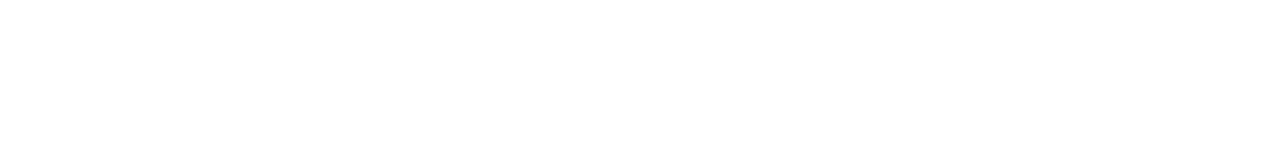
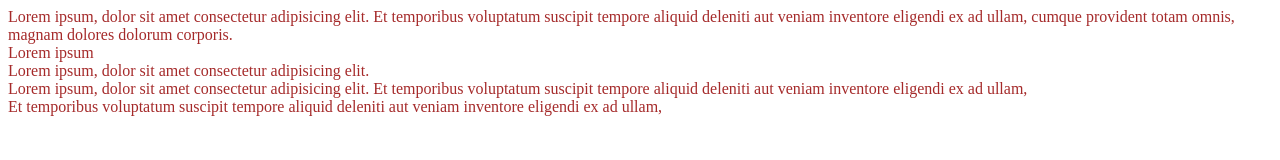
Before and after one commit to DenuccioDiego/vue-slider, a plain HTML site: page index.html in a window 1280 px wide. Drawn offline with nearby package versions, Linux system fonts and the light colour scheme.

Commit message:
prova stampa text

```diff
--- a/asset/css/style.css
+++ b/asset/css/style.css
@@ -0,0 +1,3 @@
+#root{
+     color: brown;
+}
--- a/index.html
+++ b/index.html
@@ -10,7 +10,13 @@
 <body>
 
      <div id="root">
-          <div> {{message}} </div>
+
+          <div v-for="item in items" :key="item.text">
+               {{ item.text }}
+          </div>
+
+
+
 
      </div>
 
```
